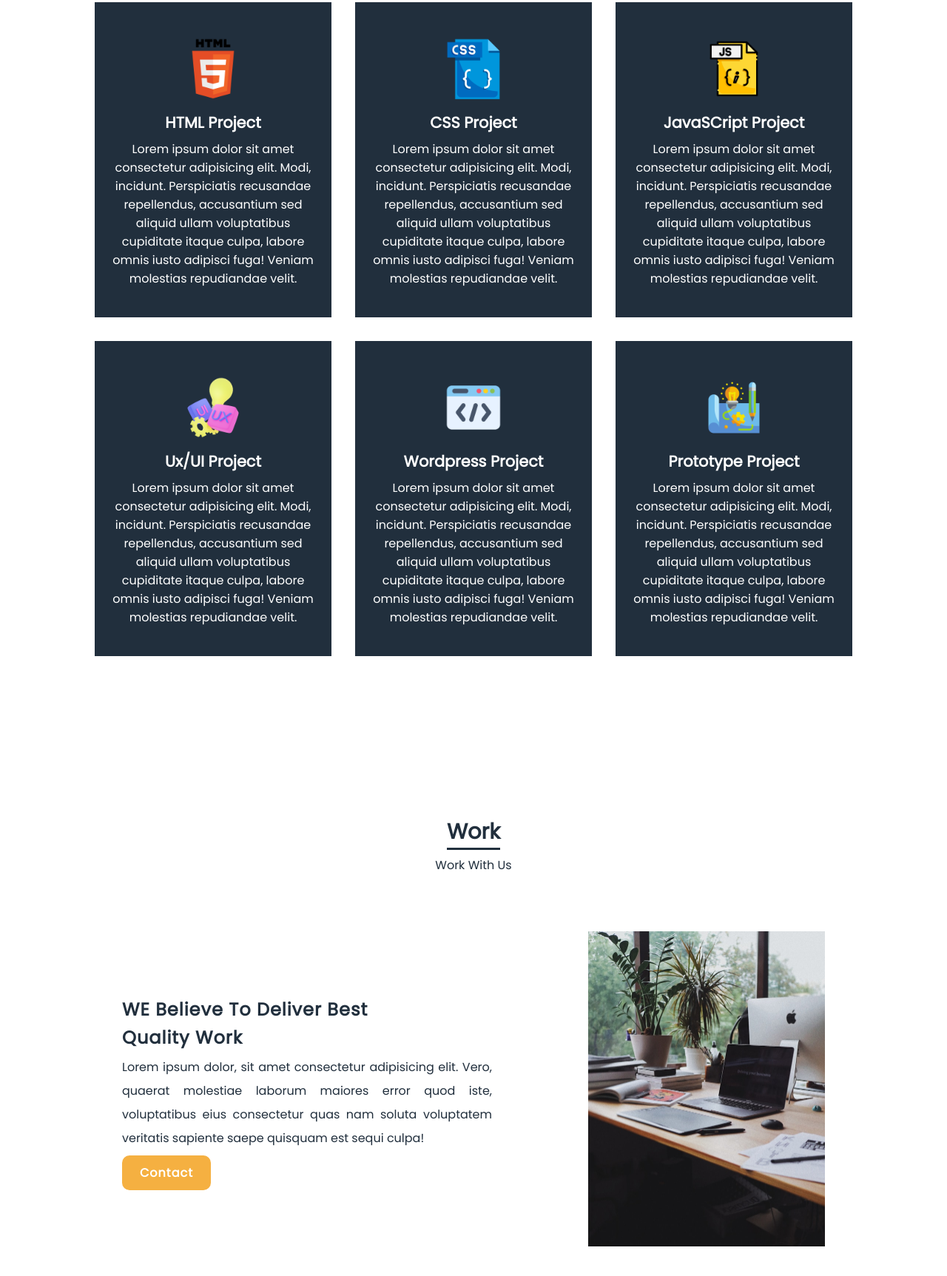
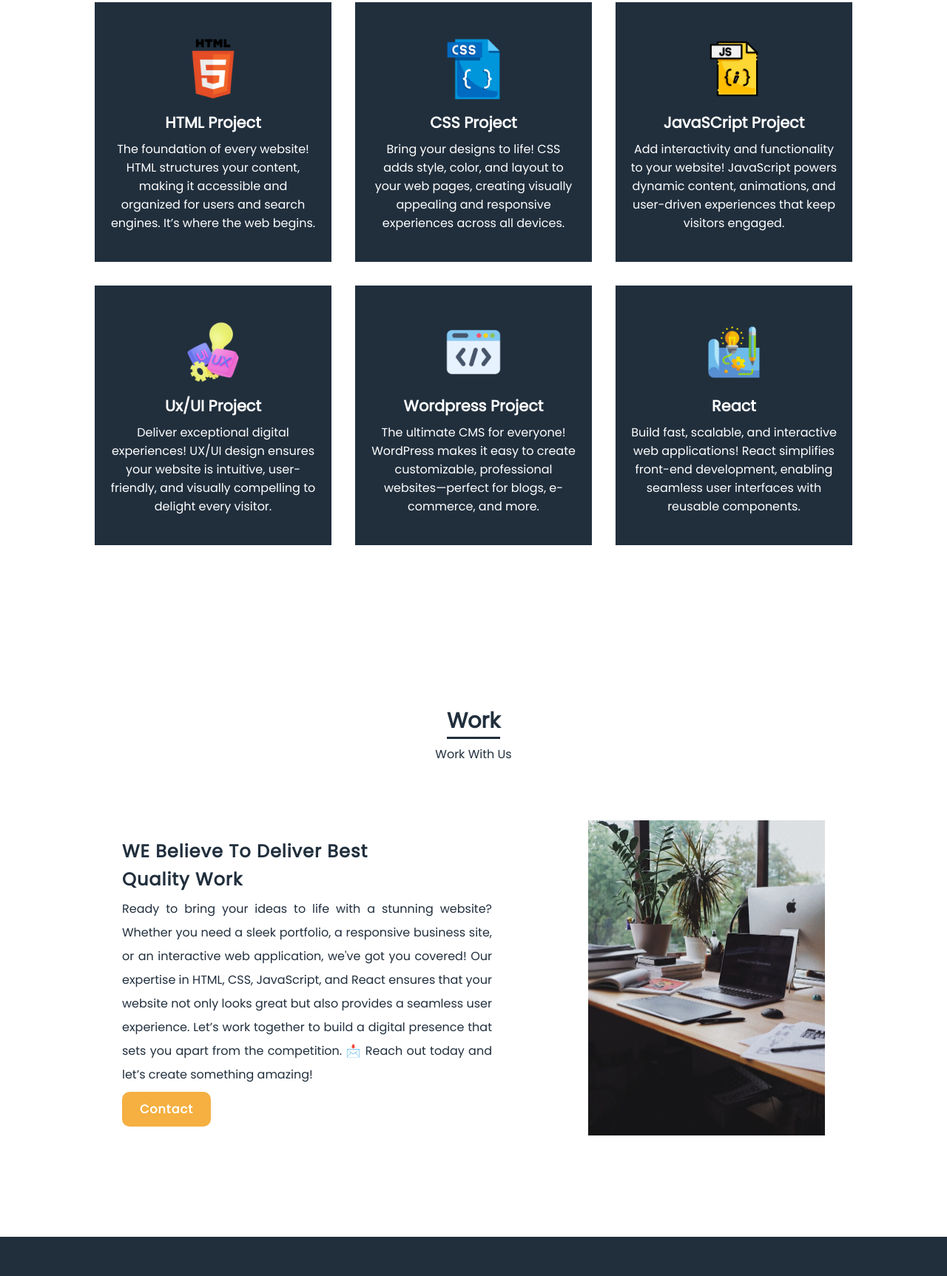
Before and after one commit to Saadat-Khalid/responsive-portfolio-site, a plain HTML site: page index.html in a window 1280 px wide. Shown: the part 1771-3496 px from the top of the page at 74% size. Drawn offline with nearby package versions, Linux system fonts and the light colour scheme.

Commit message:
Update index.html

```diff
--- a/index.html
+++ b/index.html
@@ -41,7 +41,7 @@
             <h1>Hey, I'm <br>Saadat <span>Khalid</span> <br> Web Developer</h1>
 
             <!-- Button -->
-             <a href="#">Hire Me</a>
+             <a href="#contact">Hire Me</a>
         </div>
 
         <!-- Home Image-->
@@ -51,9 +51,9 @@
 
          <!-- Social -->
         <div class="social">
-            <a href="#"><i class="bx bxl-facebook"></a></i>
+            <a href="https://www.facebook.com/Saadat.Khalid.Awan/"><i class="bx bxl-facebook"></a></i>
             <a href="#"><i class="bx bxl-twitter"></a></i>
-            <a href="#"><i class="bx bxl-github"></a></i>
+            <a href="https://github.com/Saadat-Khalid"><i class="bx bxl-github"></a></i>
 
         </div>
      </section>
@@ -73,7 +73,7 @@
             </div>
             <div class="about-text">
                 <h1>I'm Saadat</h1>
-                <p>Lorem, ipsum dolor sit amet consectetur adipisicing elit. Porro eligendi qui, aspernatur, fuga, temporibus accusantium officiis sapiente possimus est esse dolore placeat. Commodi, amet dignissimos deleniti assumenda laudantium aut? Repellat!</p>
+                <p>I’m a passionate Data Scientist and Web Developer with a knack for solving problems and creating impactful digital solutions. From analyzing complex datasets to building responsive, user-friendly websites, I combine technical expertise with creativity to deliver results that matter. Whether it's uncovering insights through data or crafting seamless web experiences, I’m driven by the challenge to innovate and make a difference.</p>
                 <!-- Button -->
                  <a href="#"">Download CV</a>
             </div>
@@ -94,40 +94,40 @@
             <div class="box">
                 <img src="images/html.png" alt="">
                 <h1>HTML Project</h1>
-                <p>Lorem ipsum dolor sit amet consectetur adipisicing elit. Modi, incidunt. Perspiciatis recusandae repellendus, accusantium sed aliquid ullam voluptatibus cupiditate itaque culpa, labore omnis iusto adipisci fuga! Veniam molestias repudiandae velit.</p>
+                <p>The foundation of every website! HTML structures your content, making it accessible and organized for users and search engines. It’s where the web begins.</p>
             </div>
 
 
             <div class="box">
                 <img src="images/css.png" alt="">
                 <h1>CSS Project</h1>
-                <p>Lorem ipsum dolor sit amet consectetur adipisicing elit. Modi, incidunt. Perspiciatis recusandae repellendus, accusantium sed aliquid ullam voluptatibus cupiditate itaque culpa, labore omnis iusto adipisci fuga! Veniam molestias repudiandae velit.</p>
+                <p>Bring your designs to life! CSS adds style, color, and layout to your web pages, creating visually appealing and responsive experiences across all devices.</p>
             </div>
 
 
             <div class="box">
                 <img src="images/js.png" alt="">
                 <h1>JavaSCript Project</h1>
-                <p>Lorem ipsum dolor sit amet consectetur adipisicing elit. Modi, incidunt. Perspiciatis recusandae repellendus, accusantium sed aliquid ullam voluptatibus cupiditate itaque culpa, labore omnis iusto adipisci fuga! Veniam molestias repudiandae velit.</p>
+                <p>Add interactivity and functionality to your website! JavaScript powers dynamic content, animations, and user-driven experiences that keep visitors engaged.</p>
             </div>
 
 
             <div class="box">
                 <img src="images/ux.png" alt="">
                 <h1>Ux/UI Project</h1>
-                <p>Lorem ipsum dolor sit amet consectetur adipisicing elit. Modi, incidunt. Perspiciatis recusandae repellendus, accusantium sed aliquid ullam voluptatibus cupiditate itaque culpa, labore omnis iusto adipisci fuga! Veniam molestias repudiandae velit.</p>
+                <p>Deliver exceptional digital experiences! UX/UI design ensures your website is intuitive, user-friendly, and visually compelling to delight every visitor.</p>
             </div>
 
             <div class="box">
                 <img src="images/wordpress.png" alt="">
                 <h1>Wordpress Project</h1>
-                <p>Lorem ipsum dolor sit amet consectetur adipisicing elit. Modi, incidunt. Perspiciatis recusandae repellendus, accusantium sed aliquid ullam voluptatibus cupiditate itaque culpa, labore omnis iusto adipisci fuga! Veniam molestias repudiandae velit.</p>
+                <p>The ultimate CMS for everyone! WordPress makes it easy to create customizable, professional websites—perfect for blogs, e-commerce, and more.</p>
             </div>
 
             <div class="box">
                 <img src="images/prototype.png" alt="">
-                <h1>Prototype Project</h1>
-                <p>Lorem ipsum dolor sit amet consectetur adipisicing elit. Modi, incidunt. Perspiciatis recusandae repellendus, accusantium sed aliquid ullam voluptatibus cupiditate itaque culpa, labore omnis iusto adipisci fuga! Veniam molestias repudiandae velit.</p>
+                <h1>React</h1>
+                <p>Build fast, scalable, and interactive web applications! React simplifies front-end development, enabling seamless user interfaces with reusable components.</p>
             </div>
         </div>
        </section>
@@ -142,7 +142,11 @@
             <div class="work-content">
                 <div class="work-text">
                     <h1>WE Believe To Deliver Best <br> Quality Work</h1>
-                    <p>Lorem ipsum dolor, sit amet consectetur adipisicing elit. Vero, quaerat molestiae laborum maiores error quod iste, voluptatibus eius consectetur quas nam soluta voluptatem veritatis sapiente saepe quisquam est sequi culpa!</p>
+                    <p>Ready to bring your ideas to life with a stunning website? Whether you need a sleek portfolio, a responsive business site, or an interactive web application, we've got you covered!
+
+Our expertise in HTML, CSS, JavaScript, and React ensures that your website not only looks great but also provides a seamless user experience. Let’s work together to build a digital presence that sets you apart from the competition.
+
+📩 Reach out today and let’s create something amazing!</p>
                     <a href="#contact">Contact</a>
                 </div>
 
@@ -161,10 +165,11 @@
 
             <div id="contact-content">
                 <div class="app">
-                    <h1>Connect with Us <br>By Our Apps</h1>
-                    <a href="#"><i class="bx bxl-play-store"></i></a>
-                    <a href="#"><i class="bx bxl-apple"></i></a>
-                </div>
+    <h1>Connect with Us <br>By Our Apps</h1>
+    <a href="#"><i class="bx bxl-play-store"></i></a>
+    <a href="#"><i class="bx bxl-apple"></i></a>
+    <p>📞 WhatsApp: <a href="https://wa.me/923149907703" target="_blank">+92 314 9907703</a></p>
+</div>
                 <div class="contact-form">
                     <form action="">
                         <input type="text" placeholder="Name">
```
